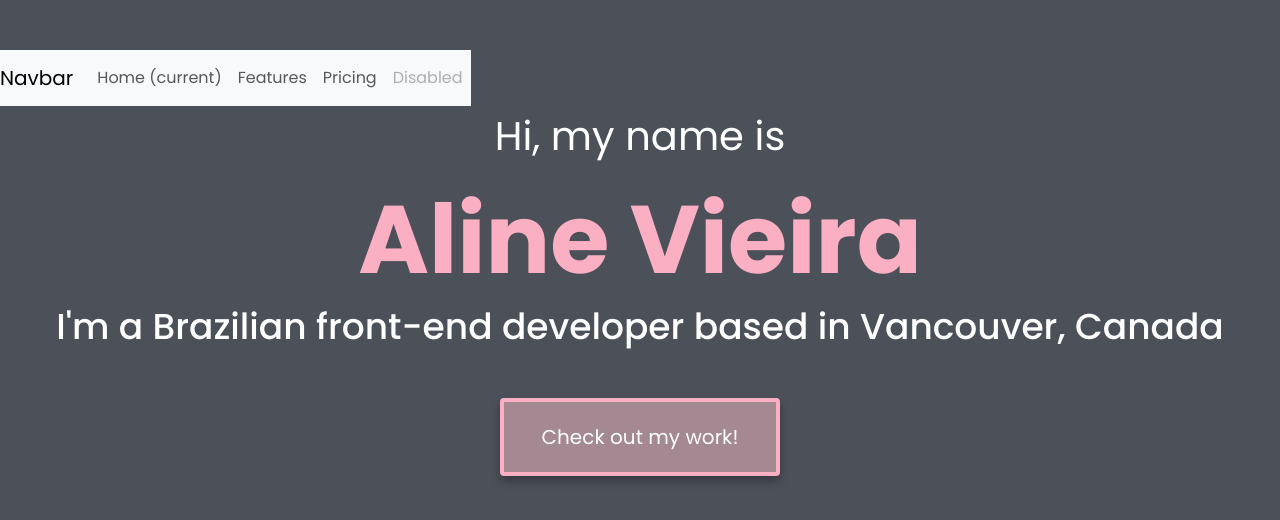
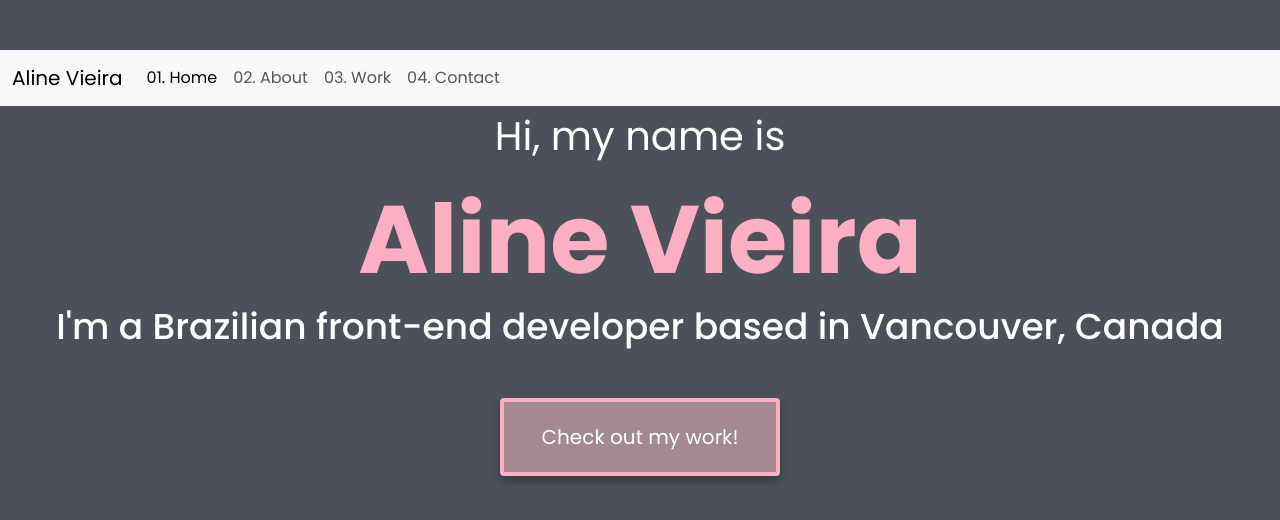
Before and after one commit to alinebsv/portfolio-project, a plain HTML site: page index.html in a window 1280 px wide. Drawn offline with nearby package versions, Linux system fonts and the light colour scheme.

Commit message:
Fixed navigation menu

```diff
--- a/index.html
+++ b/index.html
@@ -20,14 +20,14 @@
     <title>Aline Vieira's Portfolio</title>
   </head>
   <body>
-    <div class="nav">
-      <nav class="navbar navbar-expand-lg navbar-light bg-light">
-        <a class="navbar-brand" href="#">Navbar</a>
+    <nav class="navbar navbar-expand-lg bg-body-tertiary">
+      <div class="container-fluid">
+        <a class="navbar-brand" href="#">Aline Vieira</a>
         <button
           class="navbar-toggler"
           type="button"
-          data-toggle="collapse"
-          data-target="#navbarNav"
+          data-bs-toggle="collapse"
+          data-bs-target="#navbarNav"
           aria-controls="navbarNav"
           aria-expanded="false"
           aria-label="Toggle navigation"
@@ -36,24 +36,24 @@
         </button>
         <div class="collapse navbar-collapse" id="navbarNav">
           <ul class="navbar-nav">
-            <li class="nav-item active">
-              <a class="nav-link" href="#"
-                >Home <span class="sr-only">(current)</span></a
+            <li class="nav-item">
+              <a class="nav-link active" aria-current="page" href="#"
+                >01. Home</a
               >
             </li>
             <li class="nav-item">
-              <a class="nav-link" href="#">Features</a>
+              <a class="nav-link" href="#">02. About</a>
             </li>
             <li class="nav-item">
-              <a class="nav-link" href="#">Pricing</a>
+              <a class="nav-link" href="#">03. Work</a>
             </li>
             <li class="nav-item">
-              <a class="nav-link disabled" href="#">Disabled</a>
+              <a class="nav-link" href="#">04. Contact</a>
             </li>
           </ul>
         </div>
-      </nav>
-    </div>
+      </div>
+    </nav>
     <div class="homepage">
       <p>Hi, my name is</p>
       <h1>Aline Vieira</h1>
```
